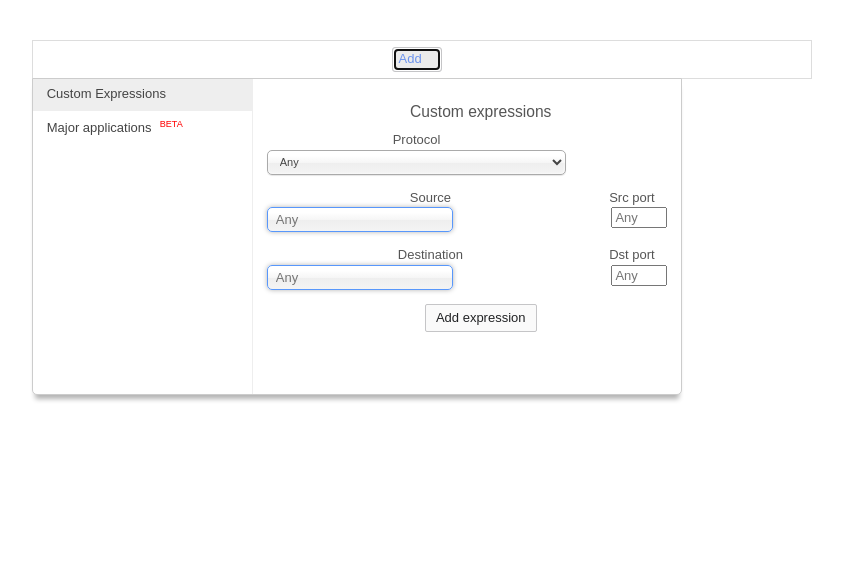
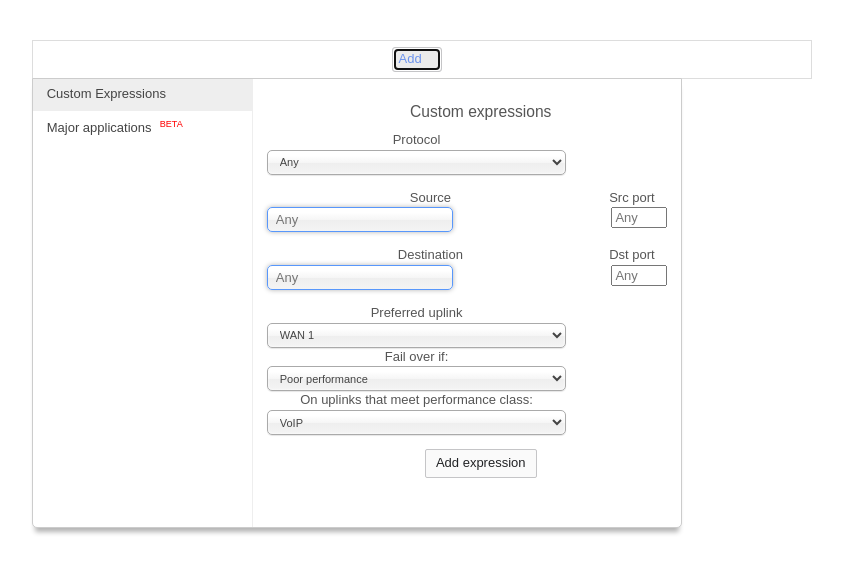
Before and after one commit to jdoleary-meraki/vpn-pillbox, a React (Create React App) app: page / in a window 1280 px wide. Both pictures are taken after a click on the button "Add". Shown: the top 572 px of the page, without its empty margins (8-851 px from the left). Built offline with nearby package versions, Linux system fonts and the light colour scheme; a web font is replaced by a local one.

Commit message:
src: Add UplinkSelectionPolicy

```diff
--- a/src/TrafficShaperVPN.jsx
+++ b/src/TrafficShaperVPN.jsx
@@ -1,6 +1,7 @@
 import React from "react";
 import classnames from "classnames";
 import "./TrafficShaperVPN.scss";
+import UplinkSelectionPolicy from "./UplinkSelectionPolicy";
 const CUSTOM_EXPRESSIONS = "CUSTOM_EXPRESSIONS";
 const MAJOR_APPLICATIONS = "MAJOR_APPLICATIONS";
 const defaultTab = CUSTOM_EXPRESSIONS;
@@ -12,6 +13,7 @@ const defaultEditingData = {
   destinationPort: ""
 };
 // TODO better name for class
+// TODO validate IP / port format in input
 export default class TrafficShaperVPN extends React.Component {
   constructor(props) {
     super(props);
@@ -195,8 +197,6 @@ const CustomExpressions = (props) => {
         <span>Custom expressions</span>
       </h3>
 
-      <div>
-        <div>
       <div className="chosen-container-single" style={{ width: "70%" }}>
         <label>
           Protocol
@@ -258,6 +258,7 @@ const CustomExpressions = (props) => {
           onChangePort={(destinationPort) => onChange({ destinationPort })}
         />
       )}
+      <UplinkSelectionPolicy />
 
       <div className="iwan_l7 trafficShaperVPN-row">
         <button
@@ -275,8 +276,6 @@ const CustomExpressions = (props) => {
             ? "Add expression"
             : "Update expression"}
         </button>
-          </div>
-        </div>
       </div>
     </div>
   );
--- a/src/TrafficShaperVPN.scss
+++ b/src/TrafficShaperVPN.scss
@@ -7,7 +7,7 @@ $height: 450px;
     z-index: 1000;
     float: left;
     min-width: 650px;
-    max-height: $height;
+    height: $height;
     // padding: 12px 16px;
     padding: 0;
     border: 1px solid #dedfe0;
--- /dev/null
+++ b/src/UplinkSelectionPolicy.jsx
@@ -0,0 +1,84 @@
+import React from "react";
+const uplinkOptions = [
+  "WAN 1",
+  "WAN 2",
+  "Best for VoIP",
+  "Load Balance",
+  "Global Preference"
+];
+const failOverOptions = ["Poor performance", "Uplink Down"];
+const performanceClassOptions = ["VoIP"];
+export default class UplinkSelectionPolicy extends React.Component {
+  constructor(props) {
+    super(props);
+    this.state = {
+      uplink: uplinkOptions[0],
+      failOver: failOverOptions[0],
+      forPerformanceClass: performanceClassOptions[0]
+    };
+  }
+  render() {
+    const { uplink, failOver, forPerformanceClass } = this.state;
+    return (
+      <div className="trafficShaperVPN-row">
+        <div className="chosen-container-single" style={{ width: "70%" }}>
+          <label>
+            Preferred uplink
+            <select
+              className="protocol chosen-single"
+              style={{ width: "100%" }}
+              value={uplink}
+              onChange={(evt) => {
+                this.setState({ uplink: evt.target.value });
+              }}
+            >
+              {uplinkOptions.map((o) => (
+                <option value={o}>{o}</option>
+              ))}
+            </select>
+          </label>
+        </div>
+        {["WAN 1", "WAN 2", "Load Balance"].indexOf(uplink) !== -1 && (
+          <>
+            <div className="chosen-container-single" style={{ width: "70%" }}>
+              <label>
+                Fail over if:
+                <select
+                  className="protocol chosen-single"
+                  style={{ width: "100%" }}
+                  value={failOver}
+                  onChange={(evt) => {
+                    this.setState({ failOver: evt.target.value });
+                  }}
+                >
+                  {failOverOptions.map((o) => (
+                    <option value={o}>{o}</option>
+                  ))}
+                </select>
+              </label>
+            </div>
+            {failOver === "Poor performance" && (
+              <div className="chosen-container-single" style={{ width: "70%" }}>
+                <label>
+                  On uplinks that meet performance class:
+                  <select
+                    className="protocol chosen-single"
+                    style={{ width: "100%" }}
+                    value={forPerformanceClass}
+                    onChange={(evt) => {
+                      this.setState({ forPerformanceClass: evt.target.value });
+                    }}
+                  >
+                    {performanceClassOptions.map((o) => (
+                      <option value={o}>{o}</option>
+                    ))}
+                  </select>
+                </label>
+              </div>
+            )}
+          </>
+        )}
+      </div>
+    );
+  }
+}
```
Lines whose indentation alone changed are shown as unchanged.
